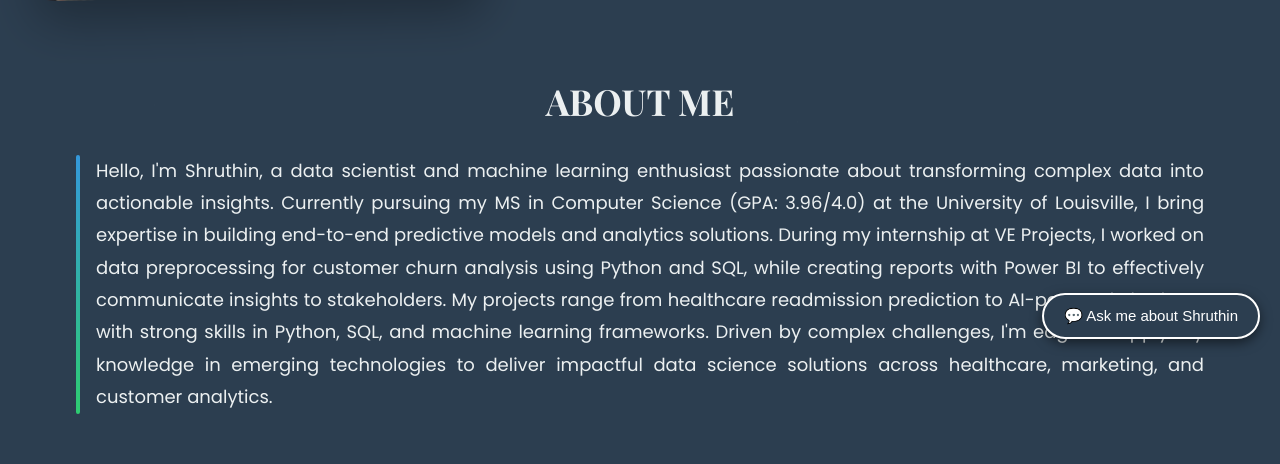
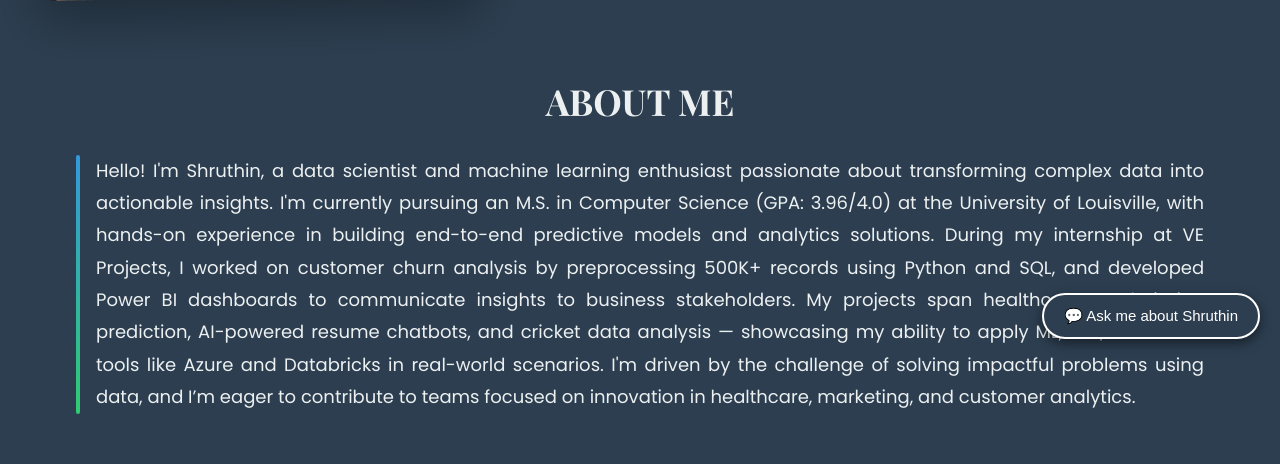
Before and after one commit to shruthin4/Portfolio-Chatbot, a Flask app: page / in a window 1280 px wide. Shown: the part 441-905 px from the top of the page. Run offline with Flask 2, Linux system fonts and the light colour scheme.

Commit message:
Update Intro.html

```diff
--- a/templates/Intro.html
+++ b/templates/Intro.html
@@ -61,11 +61,11 @@
             <h2>ABOUT ME</h2>
             <div class="about-content">
                 <p>
-                    Hello, I'm Shruthin, a data scientist and machine learning enthusiast passionate about transforming complex data into actionable insights.
-                    Currently pursuing my MS in Computer Science (GPA: 3.96/4.0) at the University of Louisville, I bring expertise in building end-to-end predictive models and analytics solutions.
-                    During my internship at VE Projects, I worked on data preprocessing for customer churn analysis using Python and SQL, while creating reports with Power BI to effectively communicate insights to stakeholders.
-                    My projects range from healthcare readmission prediction to AI-powered chatbots, with strong skills in Python, SQL, and machine learning frameworks.
-                    Driven by complex challenges, I'm eager to apply my knowledge in emerging technologies to deliver impactful data science solutions across healthcare, marketing, and customer analytics.
+                     Hello! I'm Shruthin, a data scientist and machine learning enthusiast passionate about transforming complex data into actionable insights. I'm currently pursuing an M.S. in Computer Science (GPA: 3.96/4.0) at the University of Louisville, with hands-on experience in building end-to-end predictive models and analytics solutions.
+
+                    During my internship at VE Projects, I worked on customer churn analysis by preprocessing 500K+ records using Python and SQL, and developed Power BI dashboards to communicate insights to business stakeholders. My projects span healthcare readmission prediction, AI-powered resume chatbots, and cricket data analysis — showcasing my ability to apply ML, NLP, and cloud tools like Azure and Databricks in real-world scenarios.
+
+                    I'm driven by the challenge of solving impactful problems using data, and I’m eager to contribute to teams focused on innovation in healthcare, marketing, and customer analytics.
                 </p>
             </div>
         </section>
```
